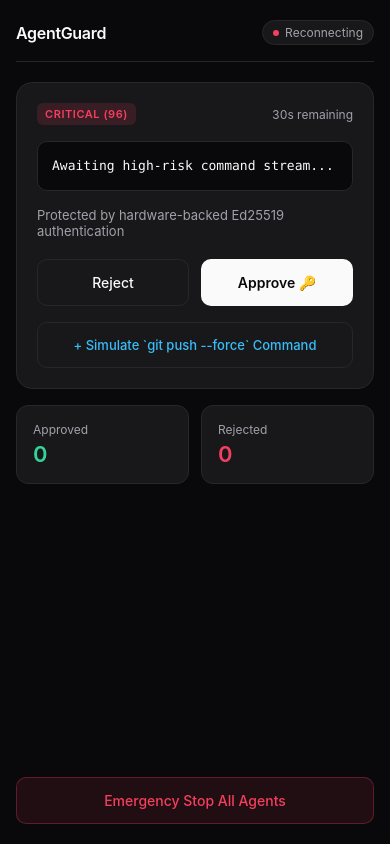
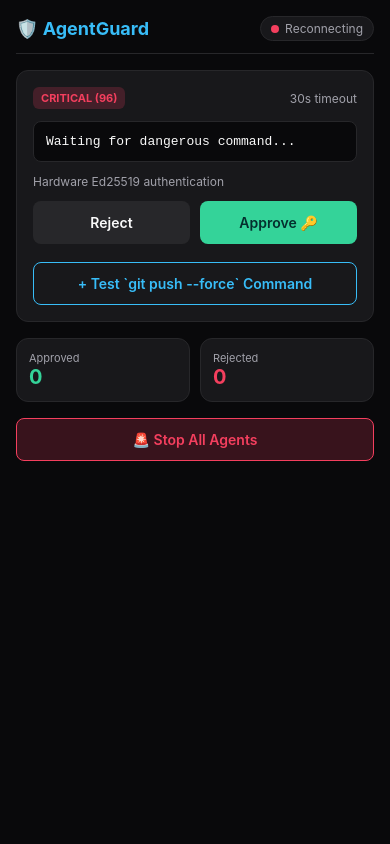
Before and after one commit to SRIVASTAVASRIHARSHA/AGENTGUARD-, a plain HTML site: page web-mobile/index.html in a window 390 px wide. Drawn offline with Linux system fonts and the light colour scheme.

Commit message:
fix(mobile): update mobile web guard with high-contrast styling and standalone support

```diff
--- a/web-mobile/index.html
+++ b/web-mobile/index.html
@@ -5,42 +5,30 @@
   <meta name="viewport" content="width=device-width, initial-scale=1.0, maximum-scale=1.0, user-scalable=no">
   <title>AgentGuard Guard</title>
   <style>
-    :root {
-      --bg: #09090b;
-      --card: #18181b;
-      --border: #27272a;
-      --text: #fafafa;
-      --muted: #a1a1aa;
-      --accent: #38bdf8;
-      --danger: #f43f5e;
-      --success: #34d399;
-      --warning: #fbbf24;
-    }
-
-    * { box-sizing: border-box; margin: 0; padding: 0; font-family: -apple-system, BlinkMacSystemFont, "SF Pro Text", "Inter", sans-serif; }
+    * { box-sizing: border-box; margin: 0; padding: 0; font-family: -apple-system, BlinkMacSystemFont, "Segoe UI", Roboto, sans-serif; }
 
     body {
-      background: var(--bg);
-      color: var(--text);
+      background: #09090b;
+      color: #fafafa;
       display: flex;
       flex-direction: column;
       min-height: 100vh;
-      padding: 20px 16px;
-      gap: 20px;
+      padding: 16px;
+      gap: 16px;
     }
 
     header {
       display: flex;
       justify-content: space-between;
       align-items: center;
-      padding-bottom: 16px;
-      border-bottom: 1px solid var(--border);
+      padding-bottom: 12px;
+      border-bottom: 1px solid #27272a;
     }
 
     .brand {
-      font-size: 16px;
-      font-weight: 600;
-      letter-spacing: -0.02em;
+      font-size: 18px;
+      font-weight: 700;
+      color: #38bdf8;
     }
 
     .status-pill {
@@ -50,32 +38,31 @@
       padding: 4px 10px;
       border-radius: 99px;
       background: #18181b;
-      border: 1px solid var(--border);
+      border: 1px solid #27272a;
       font-size: 12px;
-      color: var(--muted);
+      color: #a1a1aa;
     }
 
     .status-dot {
-      width: 6px;
-      height: 6px;
+      width: 8px;
+      height: 8px;
       border-radius: 50%;
-      background: var(--danger);
+      background: #f43f5e;
     }
 
     .status-dot.online {
-      background: var(--success);
-      box-shadow: 0 0 8px rgba(52, 211, 153, 0.4);
+      background: #34d399;
+      box-shadow: 0 0 8px #34d399;
     }
 
-    /* Minimalist Approval Card */
     .card {
-      background: var(--card);
-      border: 1px solid var(--border);
-      border-radius: 16px;
-      padding: 20px;
+      background: #18181b;
+      border: 1px solid #27272a;
+      border-radius: 12px;
+      padding: 16px;
       display: flex;
       flex-direction: column;
-      gap: 16px;
+      gap: 12px;
     }
 
     .meta-row {
@@ -86,171 +73,158 @@
 
     .tag {
       font-size: 11px;
-      font-weight: 600;
-      letter-spacing: 0.05em;
+      font-weight: 700;
       text-transform: uppercase;
       padding: 4px 8px;
       border-radius: 6px;
+      background: rgba(244, 63, 94, 0.2);
+      color: #f43f5e;
     }
-
-    .tag-critical { background: rgba(244, 63, 94, 0.15); color: var(--danger); }
-    .tag-high { background: rgba(251, 191, 36, 0.15); color: var(--warning); }
-    .tag-low { background: rgba(52, 211, 153, 0.15); color: var(--success); }
 
     .timer {
       font-size: 12px;
-      color: var(--muted);
-      font-variant-numeric: tabular-nums;
+      color: #a1a1aa;
     }
 
     .cmd-display {
       background: #09090b;
-      border: 1px solid var(--border);
-      border-radius: 10px;
-      padding: 14px;
-      font-family: ui-monospace, SFMono-Regular, Menlo, monospace;
+      border: 1px solid #27272a;
+      border-radius: 8px;
+      padding: 12px;
+      font-family: monospace;
       font-size: 13px;
-      color: var(--text);
+      color: #fafafa;
       word-break: break-all;
-      line-height: 1.5;
     }
 
     .reason-text {
-      font-size: 13px;
-      color: var(--muted);
+      font-size: 12px;
+      color: #a1a1aa;
     }
 
     .action-grid {
       display: grid;
       grid-template-columns: 1fr 1fr;
-      gap: 12px;
-      margin-top: 4px;
+      gap: 10px;
     }
 
     button {
-      padding: 14px;
-      border-radius: 10px;
+      padding: 12px;
+      border-radius: 8px;
       border: 1px solid transparent;
       font-size: 14px;
-      font-weight: 500;
+      font-weight: 600;
       cursor: pointer;
-      transition: all 0.15s ease;
     }
 
-    button:active { transform: scale(0.98); }
-
     .btn-secondary {
-      background: transparent;
-      border-color: var(--border);
-      color: var(--text);
+      background: #27272a;
+      color: #fafafa;
     }
 
     .btn-primary {
-      background: var(--text);
-      color: var(--bg);
-      font-weight: 600;
+      background: #34d399;
+      color: #042f2e;
     }
 
     .btn-sim {
       background: transparent;
-      border-color: var(--border);
-      color: var(--accent);
+      border: 1px solid #38bdf8;
+      color: #38bdf8;
       width: 100%;
-      font-size: 13px;
+      margin-top: 6px;
     }
 
     .btn-panic {
-      background: rgba(244, 63, 94, 0.1);
-      border-color: rgba(244, 63, 94, 0.3);
-      color: var(--danger);
+      background: rgba(244, 63, 94, 0.2);
+      border: 1px solid #f43f5e;
+      color: #f43f5e;
       width: 100%;
-      font-weight: 500;
     }
 
-    /* Minimal Stats */
     .stats-container {
       display: grid;
       grid-template-columns: 1fr 1fr;
-      gap: 12px;
+      gap: 10px;
     }
 
     .stat-card {
-      background: var(--card);
-      border: 1px solid var(--border);
+      background: #18181b;
+      border: 1px solid #27272a;
       border-radius: 12px;
-      padding: 16px;
+      padding: 12px;
     }
 
     .stat-label {
-      font-size: 12px;
-      color: var(--muted);
-      margin-bottom: 4px;
+      font-size: 11px;
+      color: #a1a1aa;
     }
 
     .stat-value {
-      font-size: 22px;
-      font-weight: 600;
-      letter-spacing: -0.02em;
+      font-size: 20px;
+      font-weight: 700;
     }
   </style>
 </head>
 <body>
 
   <header>
-    <div class="brand">AgentGuard</div>
+    <div class="brand">🛡️ AgentGuard</div>
     <div class="status-pill">
       <span class="status-dot" id="dot"></span>
       <span id="conn-status">Connecting</span>
     </div>
   </header>
 
-  <main style="display: flex; flex-direction: column; gap: 16px; flex: 1;">
+  <main style="display: flex; flex-direction: column; gap: 16px;">
     <!-- Active Request Card -->
     <div class="card">
       <div class="meta-row">
-        <span class="tag tag-critical" id="req-badge">CRITICAL (96)</span>
-        <span class="timer" id="req-timer">30s remaining</span>
+        <span class="tag" id="req-badge">CRITICAL (96)</span>
+        <span class="timer" id="req-timer">30s timeout</span>
       </div>
 
-      <div class="cmd-display" id="active-cmd">Awaiting high-risk command stream...</div>
+      <div class="cmd-display" id="active-cmd">Waiting for dangerous command...</div>
 
-      <div class="reason-text" id="req-context">Protected by hardware-backed Ed25519 authentication</div>
+      <div class="reason-text" id="req-context">Hardware Ed25519 authentication</div>
 
       <div class="action-grid">
         <button class="btn-secondary" onclick="submitDecision('DENIED')">Reject</button>
         <button class="btn-primary" onclick="triggerBiometricApprove()">Approve 🔑</button>
       </div>
 
-      <button class="btn-sim" onclick="createTestApproval()">+ Simulate `git push --force` Command</button>
+      <button class="btn-sim" onclick="createTestApproval()">+ Test `git push --force` Command</button>
     </div>
 
-    <!-- Minimal Stats -->
+    <!-- Stats -->
     <div class="stats-container">
       <div class="stat-card">
         <div class="stat-label">Approved</div>
-        <div class="stat-value" style="color: var(--success);" id="stat-appr">0</div>
+        <div class="stat-value" style="color: #34d399;" id="stat-appr">0</div>
       </div>
       <div class="stat-card">
         <div class="stat-label">Rejected</div>
-        <div class="stat-value" style="color: var(--danger);" id="stat-deny">0</div>
+        <div class="stat-value" style="color: #f43f5e;" id="stat-deny">0</div>
       </div>
     </div>
 
-    <div style="margin-top: auto;">
-      <button class="btn-panic" onclick="panicStop()">Emergency Stop All Agents</button>
+    <div>
+      <button class="btn-panic" onclick="panicStop()">🚨 Stop All Agents</button>
     </div>
   </main>
 
   <script>
-    const RELAY_HOST = "192.168.0.140:3000";
-    const DEVICE_ID = "phone-minimal";
+    const RELAY_HOST = window.location.hostname + ":3000";
+    const DEVICE_ID = "phone-web";
     let ws;
     let currentRequestId = null;
     let approvedCount = 0;
     let deniedCount = 0;
 
     function connectWS() {
-      ws = new WebSocket(`ws://${RELAY_HOST}/ws/phone/${DEVICE_ID}`);
+      try {
+        const wsProtocol = window.location.protocol === "https:" ? "wss:" : "ws:";
+        ws = new WebSocket(`${wsProtocol}//${RELAY_HOST}/ws/phone/${DEVICE_ID}`);
 
         ws.onopen = () => {
           document.getElementById("dot").classList.add("online");
@@ -272,14 +246,18 @@
           document.getElementById("conn-status").innerText = "Reconnecting";
           setTimeout(connectWS, 3000);
         };
+      } catch(e) {
+        document.getElementById("conn-status").innerText = "Standalone";
+      }
     }
 
     async function registerDevice() {
       try {
-        await fetch(`http://${RELAY_HOST}/api/v1/devices/register`, {
+        const httpProtocol = window.location.protocol;
+        await fetch(`${httpProtocol}//${RELAY_HOST}/api/v1/devices/register`, {
           method: "POST",
           headers: { "Content-Type": "application/json" },
-          body: JSON.stringify({ device_id: DEVICE_ID, public_key: "web-minimal-pk", type: "phone" })
+          body: JSON.stringify({ device_id: DEVICE_ID, public_key: "web-pk", type: "phone" })
         });
       } catch (e) {}
     }
@@ -292,7 +270,9 @@
     }
 
     async function createTestApproval() {
-      const res = await fetch(`http://${RELAY_HOST}/api/v1/approval/request`, {
+      try {
+        const httpProtocol = window.location.protocol;
+        const res = await fetch(`${httpProtocol}//${RELAY_HOST}/approvals/request`, {
           method: "POST",
           headers: { "Content-Type": "application/json" },
           body: JSON.stringify({
@@ -304,6 +284,9 @@
         });
         const data = await res.json();
         displayRequest(data);
+      } catch(e) {
+        displayRequest({ id: "req-sim", command: "git push --force origin main", risk_score: 96, reason: "Local simulation" });
+      }
     }
 
     function triggerBiometricApprove() {
@@ -328,7 +311,9 @@
     async function submitDecision(status) {
       if (!currentRequestId) { alert("No pending request"); return; }
 
-      await fetch(`http://${RELAY_HOST}/api/v1/approval/response`, {
+      try {
+        const httpProtocol = window.location.protocol;
+        await fetch(`${httpProtocol}//${RELAY_HOST}/approvals/response`, {
           method: "POST",
           headers: { "Content-Type": "application/json" },
           body: JSON.stringify({
@@ -337,6 +322,7 @@
             signature: "web-signed-sig"
           })
         });
+      } catch(e) {}
 
       if (status === "APPROVED") {
         approvedCount++;
@@ -351,8 +337,11 @@
     }
 
     async function panicStop() {
-      await fetch(`http://${RELAY_HOST}/api/v1/agents/stop-all`, { method: "POST" });
-      alert("Emergency panic signal sent to Relay Server!");
+      try {
+        const httpProtocol = window.location.protocol;
+        await fetch(`${httpProtocol}//${RELAY_HOST}/api/v1/agents/stop-all`, { method: "POST" });
+      } catch(e) {}
+      alert("Emergency panic signal sent!");
     }
 
     connectWS();
```
Lines whose indentation alone changed are shown as unchanged.
